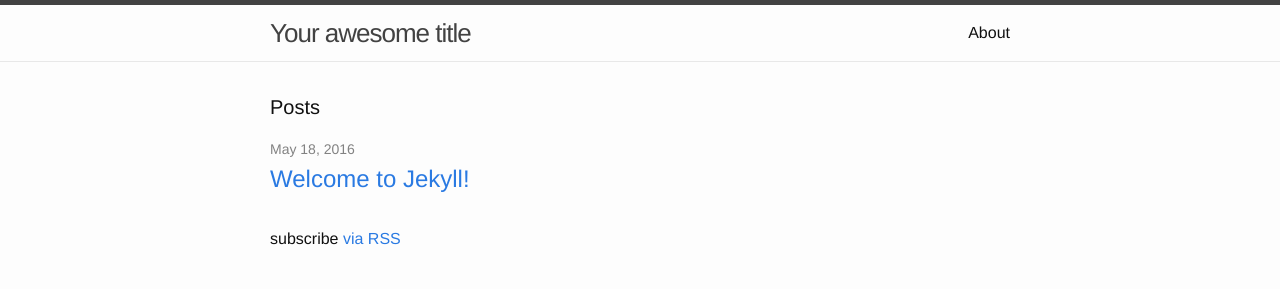
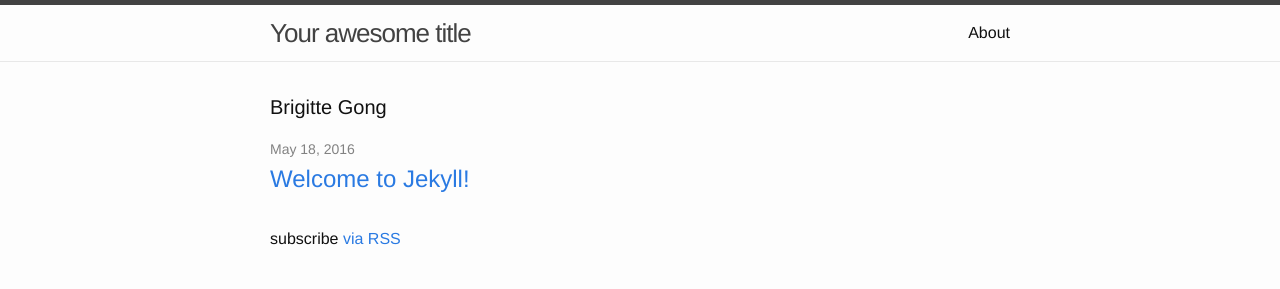
Before and after one commit to brigittegong/brigittegong.github.io, a Jekyll site: the page built from index.html, in a window 1280 px wide. Shown: the top 289 px of the page. Built offline with Jekyll 4.4.1, drawn with Linux system fonts in a browser that asks for light colours.

Commit message:
Update index.html

```diff
--- a/index.html
+++ b/index.html
@@ -4,7 +4,7 @@
 
 <div class="home">
 
-  <h1 class="page-heading">Posts</h1>
+  <h1 class="page-heading">Brigitte Gong</h1>
 
   <ul class="post-list">
     {% for post in site.posts %}
```
